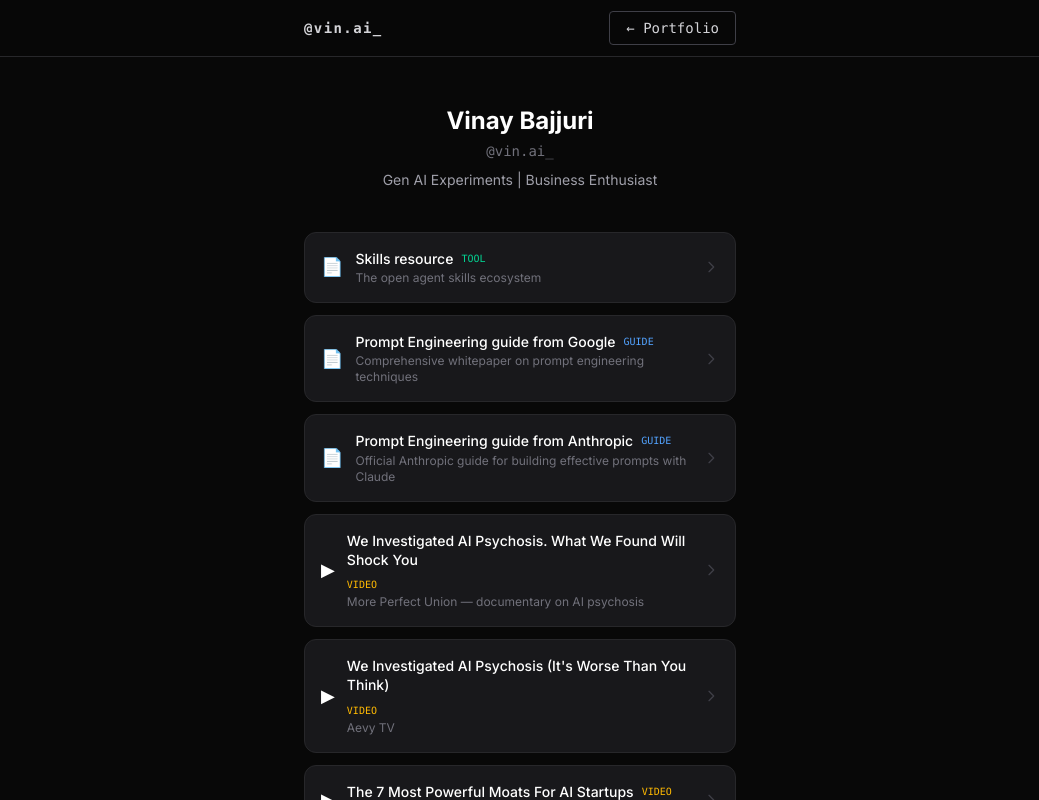
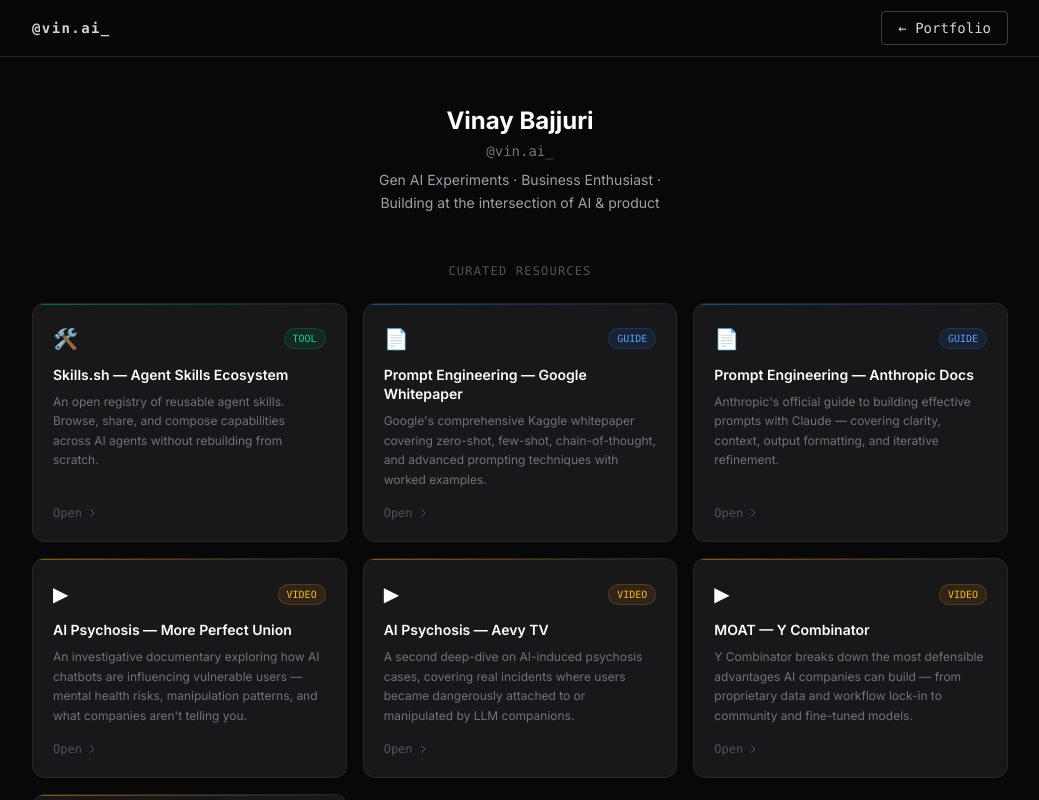
Before and after one commit to vinaybajjuri58/portfolio-updated, a Next.js app: page /vin-ai in a window 1280 px wide. Shown: the top 800 px of the page, without its empty margins (120-1159 px from the left). Built offline with nearby package versions, Linux system fonts and the light colour scheme.

Commit message:
Refactor : Made some style changes on resources page (#3)

```diff
--- a/app/vin-ai/page.tsx
+++ b/app/vin-ai/page.tsx
@@ -2,69 +2,84 @@
 
 const LINKS = [
   {
-    title: "Skills resource",
-    description: "The open agent skills ecosystem",
+    title: "Skills.sh — Agent Skills Ecosystem",
+    description:
+      "An open registry of reusable agent skills. Browse, share, and compose capabilities across AI agents without rebuilding from scratch.",
     url: "https://www.skills.sh/",
-    icon: "📄",
+    icon: "🛠️",
     tag: "TOOL",
+    accent: "from-emerald-500/50 to-transparent",
+    tagColor: "bg-emerald-500/10 text-emerald-400 border-emerald-500/20",
   },
   {
-    title: "Prompt Engineering guide from Google",
-    description: "Comprehensive whitepaper on prompt engineering techniques",
+    title: "Prompt Engineering — Google Whitepaper",
+    description:
+      "Google's comprehensive Kaggle whitepaper covering zero-shot, few-shot, chain-of-thought, and advanced prompting techniques with worked examples.",
     url: "https://www.kaggle.com/whitepaper-prompt-engineering",
     icon: "📄",
     tag: "GUIDE",
+    accent: "from-blue-500/50 to-transparent",
+    tagColor: "bg-blue-500/10 text-blue-400 border-blue-500/20",
   },
   {
-    title: "Prompt Engineering guide from Anthropic",
-    description: "Official Anthropic guide for building effective prompts with Claude",
+    title: "Prompt Engineering — Anthropic Docs",
+    description:
+      "Anthropic's official guide to building effective prompts with Claude — covering clarity, context, output formatting, and iterative refinement.",
     url: "https://platform.claude.com/docs/en/build-with-claude/prompt-engineering/overview",
     icon: "📄",
     tag: "GUIDE",
+    accent: "from-blue-500/50 to-transparent",
+    tagColor: "bg-blue-500/10 text-blue-400 border-blue-500/20",
   },
   {
-    title: "We Investigated AI Psychosis. What We Found Will Shock You",
-    description: "More Perfect Union — documentary on AI psychosis",
+    title: "AI Psychosis — More Perfect Union",
+    description:
+      "An investigative documentary exploring how AI chatbots are influencing vulnerable users — mental health risks, manipulation patterns, and what companies aren't telling you.",
     url: "https://www.youtube.com/watch?v=zkGk_A4noxI",
     icon: "▶",
     tag: "VIDEO",
+    accent: "from-amber-500/50 to-transparent",
+    tagColor: "bg-amber-500/10 text-amber-400 border-amber-500/20",
   },
   {
-    title: "We Investigated AI Psychosis (It's Worse Than You Think)",
-    description: "Aevy TV",
+    title: "AI Psychosis — Aevy TV",
+    description:
+      "A second deep-dive on AI-induced psychosis cases, covering real incidents where users became dangerously attached to or manipulated by LLM companions.",
     url: "https://www.youtube.com/watch?v=0zKZz9PQsf8",
     icon: "▶",
     tag: "VIDEO",
+    accent: "from-amber-500/50 to-transparent",
+    tagColor: "bg-amber-500/10 text-amber-400 border-amber-500/20",
   },
   {
-    title: "The 7 Most Powerful Moats For AI Startups",
-    description: "Y Combinator",
+    title: "MOAT — Y Combinator",
+    description:
+      "Y Combinator breaks down the most defensible advantages AI companies can build — from proprietary data and workflow lock-in to community and fine-tuned models.",
     url: "https://www.youtube.com/watch?v=bxBzsSsqQAM",
     icon: "▶",
     tag: "VIDEO",
+    accent: "from-amber-500/50 to-transparent",
+    tagColor: "bg-amber-500/10 text-amber-400 border-amber-500/20",
   },
   {
-    title: "5 Ways to Get Rich in the AI Era | Full Breakdown",
-    description: "Breakdown",
+    title: "MOAT — 5 Ways to Get Rich in the AI Era",
+    description:
+      "A breakdown of the five clearest paths to wealth creation in the current AI wave — who is capturing value, where incumbents are vulnerable, and what individuals can act on now.",
     url: "https://www.youtube.com/watch?v=RJFX4fQpxbA",
     icon: "▶",
     tag: "VIDEO",
+    accent: "from-amber-500/50 to-transparent",
+    tagColor: "bg-amber-500/10 text-amber-400 border-amber-500/20",
   },
 ];
-
-const TAG_COLORS: Record<string, string> = {
-  TOOL: "text-emerald-400",
-  GUIDE: "text-blue-400",
-  VIDEO: "text-amber-400",
-};
 
 export default function VinAiPage() {
   return (
     <div className="min-h-screen bg-[#080808] text-white">
 
-      {/* ── Navbar ─────────────────────────────────────────────────────────── */}
+      {/* Navbar */}
       <header className="sticky top-0 z-50 bg-[#080808]/90 backdrop-blur-md border-b border-zinc-800">
-        <nav className="max-w-[480px] mx-auto px-6 h-14 flex items-center justify-between">
+        <nav className="max-w-5xl mx-auto px-6 h-14 flex items-center justify-between">
           <span className="text-sm font-mono font-bold tracking-widest text-zinc-300">
             @vin.ai_
           </span>
@@ -77,41 +92,59 @@
         </nav>
       </header>
 
-      <main className="max-w-[480px] mx-auto px-6 py-12">
+      <main className="max-w-5xl mx-auto px-6 py-12">
 
-        {/* ── Profile ─────────────────────────────────────────────────────── */}
-        <section className="mb-10 flex flex-col items-center text-center">
+        {/* Profile */}
+        <section className="mb-12 flex flex-col items-center text-center">
           <h1 className="text-2xl font-bold text-white">Vinay Bajjuri</h1>
           <p className="mt-1 text-sm font-mono text-zinc-500">@vin.ai_</p>
           <p className="mt-2 text-sm text-zinc-400 max-w-xs leading-relaxed">
-            Gen AI Experiments | Business Enthusiast
+            Gen AI Experiments · Business Enthusiast · Building at the intersection of AI &amp; product
           </p>
         </section>
 
-        {/* ── Links ───────────────────────────────────────────────────────── */}
-        <section className="flex flex-col gap-3">
+        {/* Section label */}
+        <p className="font-mono text-zinc-600 text-xs tracking-widest uppercase mb-6 text-center">
+          Curated Resources
+        </p>
+
+        {/* Cards grid */}
+        <section className="grid grid-cols-1 sm:grid-cols-2 lg:grid-cols-3 gap-4">
           {LINKS.map((link) => (
             <a
               key={link.url}
               href={link.url}
               target="_blank"
               rel="noopener noreferrer"
-              className="group flex items-center gap-3 bg-zinc-900 border border-zinc-800 rounded-xl p-4 hover:border-zinc-600 transition-all duration-200 hover:-translate-y-px"
+              className="group flex flex-col bg-zinc-900 border border-zinc-800 rounded-xl overflow-hidden hover:border-zinc-600 hover:scale-[1.02] transition-all duration-300"
             >
-              <span className="flex-shrink-0 text-lg">{link.icon}</span>
-              <div className="min-w-0 flex-1">
-                <div className="flex items-center gap-2 flex-wrap">
-                  <p className="text-sm font-medium text-white leading-snug">{link.title}</p>
-                  <span className={`text-[10px] font-mono ${TAG_COLORS[link.tag] ?? "text-zinc-500"} flex-shrink-0`}>
+              {/* Accent bar */}
+              <div className={`h-px w-full bg-gradient-to-r ${link.accent}`} />
+
+              <div className="p-5 flex flex-col flex-1">
+                {/* Icon + tag row */}
+                <div className="flex items-center justify-between mb-3">
+                  <span className="text-xl">{link.icon}</span>
+                  <span className={`text-[10px] font-mono px-2 py-0.5 rounded-full border ${link.tagColor}`}>
                     {link.tag}
                   </span>
                 </div>
-                {link.description && (
-                  <p className="mt-0.5 text-xs text-zinc-500">{link.description}</p>
-                )}
-              </div>
+
+                {/* Title */}
+                <h3 className="text-sm font-semibold text-white leading-snug mb-2 group-hover:text-zinc-300 transition-colors">
+                  {link.title}
+                </h3>
+
+                {/* Description */}
+                <p className="text-xs text-zinc-500 leading-relaxed flex-1">
+                  {link.description}
+                </p>
+
+                {/* CTA */}
+                <div className="mt-4 flex items-center gap-1 text-xs font-mono text-zinc-600 group-hover:text-zinc-400 transition-colors">
+                  <span>Open</span>
                   <svg
-                className="h-4 w-4 flex-shrink-0 text-zinc-700 transition-transform duration-200 group-hover:translate-x-0.5 group-hover:text-zinc-400"
+                    className="h-3 w-3 transition-transform duration-200 group-hover:translate-x-0.5"
                     fill="none"
                     viewBox="0 0 24 24"
                     stroke="currentColor"
@@ -119,12 +152,14 @@
                   >
                     <path strokeLinecap="round" strokeLinejoin="round" d="M9 5l7 7-7 7" />
                   </svg>
+                </div>
+              </div>
             </a>
           ))}
         </section>
 
-        {/* ── Footer ──────────────────────────────────────────────────────── */}
-        <footer className="mt-12 pb-6 text-center">
+        {/* Footer */}
+        <footer className="mt-14 pb-6 text-center">
           <p className="text-xs text-zinc-700">
             Built by{" "}
             <Link href="/" className="text-zinc-600 hover:text-white transition-colors">
--- a/components/Projects.tsx
+++ b/components/Projects.tsx
@@ -22,7 +22,6 @@
       "IPO quantitative analysis for pre-IPO financial window-dressing detection (coming soon)",
     ],
     tags: ["GenAI", "Equity Analysis", "Indian Markets", "Forensic Accounting"],
-    live: "https://desiquant.com/",
     video: "https://youtu.be/bjUbcLmhJeo",
   },
   {
```
Lines whose indentation alone changed are shown as unchanged.
